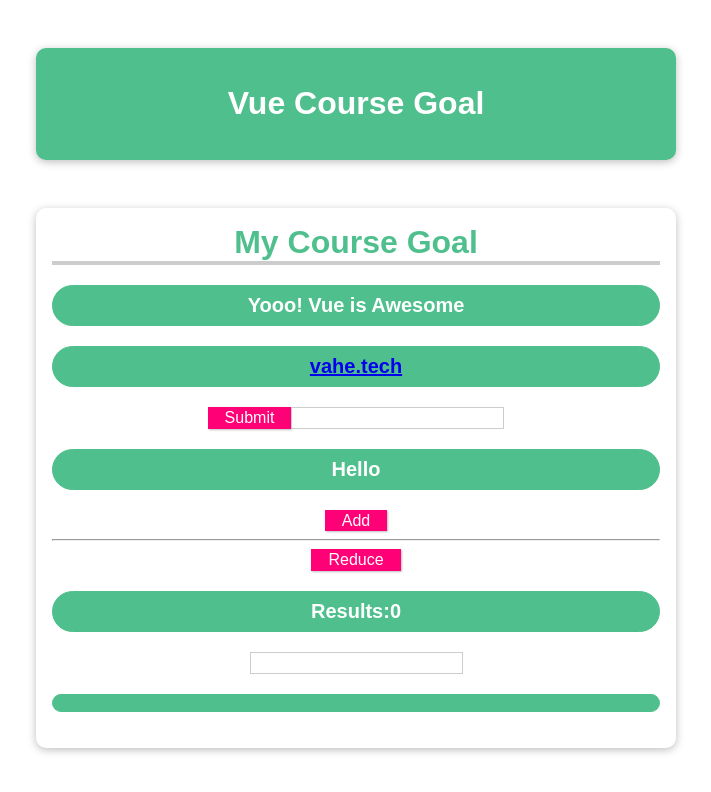
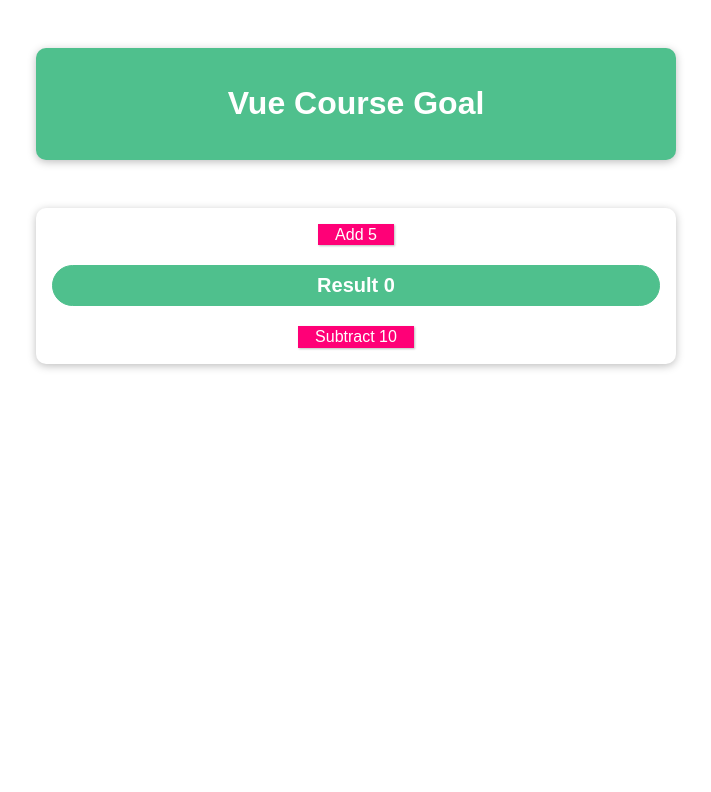
Before and after one commit to Vahe-Sevachyan/VueJS-Practice-App, a plain HTML site: page index.html in a window 1280 px wide. Shown: the whole page, without its empty margins (284-995 px from the left). Drawn offline with nearby package versions, Linux system fonts and the light colour scheme.

Commit message:
working with events

```diff
--- /dev/null
+++ b/app.js
@@ -0,0 +1,16 @@
+const app = Vue.createApp({
+  data() {
+    return {
+      counter: 0,
+    };
+  },
+  methods: {
+    countPlus(num) {
+      this.counter = this.counter + num;
+    },
+    countMinus(num) {
+      this.counter = this.counter - num;
+    },
+  },
+});
+app.mount("#user-goal");
--- a/index.html
+++ b/index.html
@@ -11,7 +11,10 @@
     <div id="app">
       <header><h1>Vue Course Goal</h1></header>
       <section id="user-goal">
-        <h2>{{courseGoal}}</h2>
+        <button v-on:click="countPlus(5)">Add 5</button>
+        <p>Result {{counter}}</p>
+        <button v-on:click="countMinus(10)">Subtract 10</button>
+        <!-- <h2>{{courseGoal}}</h2>
         <p>{{displayGoal()}}</p>
         <p><a v-bind:href="myPage">vahe.tech</a></p>
         <button>Submit</button>
@@ -23,9 +26,9 @@
         <button v-on:click="reduce()">Reduce</button>
         <p>Results:{{counter}}</p>
         <input type="text" v-on:input="setName" />
-        <p>{{name}}</p>
+        <p>{{name}}</p> -->
       </section>
     </div>
-    <script src="index.js"></script>
+    <script src="app.js"></script>
   </body>
 </html>
```
